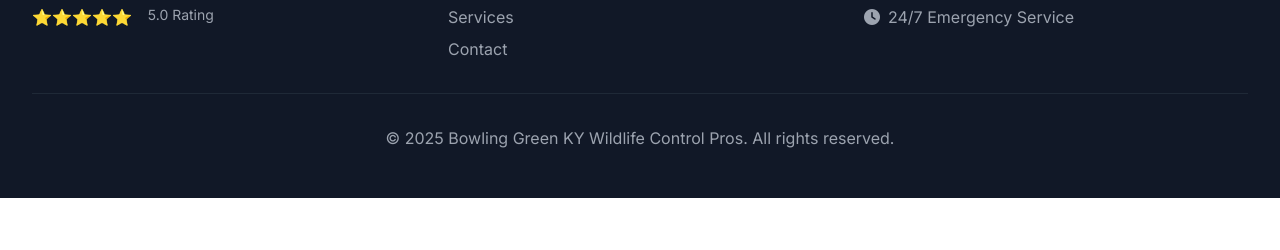
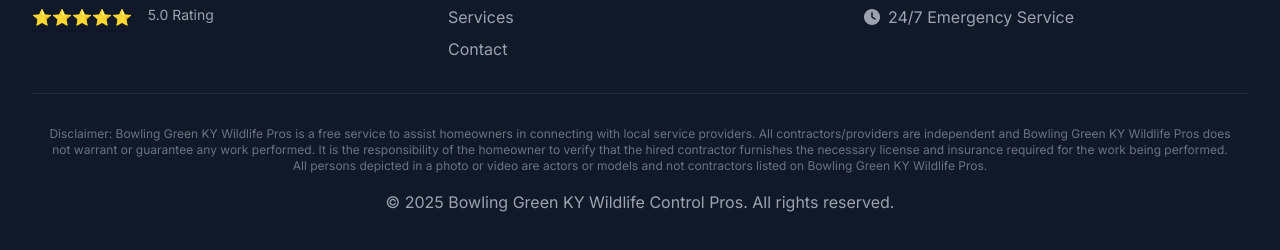
Before and after one commit to cosmopixel/bowlinggreenkywildlifepros-com, a plain HTML site: page index.html in a window 1280 px wide. Shown: the part 7540-7790 px from the top of the page. Before the commit the page ends 7738 px from the top, so only its background shows below. Drawn offline with nearby package versions, Linux system fonts and the light colour scheme.

Commit message:
Update index for disclaimer.html

```diff
--- a/index.html
+++ b/index.html
@@ -1313,7 +1313,13 @@
 
 
             <div class="border-t border-gray-800 mt-8 pt-8 text-center">
+
+                <!-- START: DISCLAIMER INSERTION -->
+                <p class="text-xs text-gray-500 mb-4 px-4">Disclaimer: Bowling Green KY Wildlife Pros is a free service to assist homeowners in connecting with local service providers. All contractors/providers are independent and Bowling Green KY Wildlife Pros does not warrant or guarantee any work performed. It is the responsibility of the homeowner to verify that the hired contractor furnishes the necessary license and insurance required for the work being performed. All persons depicted in a photo or video are actors or models and not contractors listed on Bowling Green KY Wildlife Pros.</p>
+                <!-- END: DISCLAIMER INSERTION -->
+
                 <p class="text-gray-400">© 2025 Bowling Green KY Wildlife Control Pros. All rights reserved.</p>
+
             </div>
         </div>
     </footer>
```
